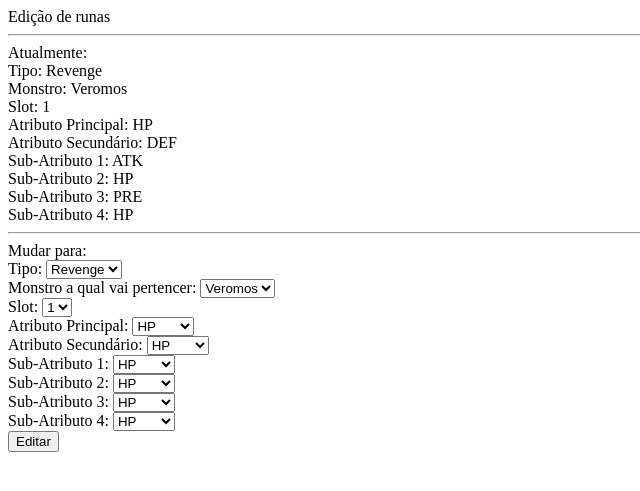
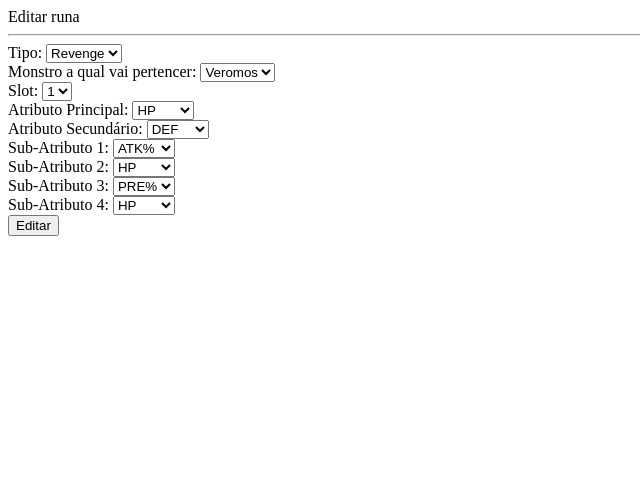
Before and after one commit to rogerelite/swrunes, a PHP site: page /editar_runa.php?idRuna=7&Monstro=Veromos in a window 1280 px wide. Shown: the top 491 px of the page, without its empty margins (0-640 px from the left). Run offline with PHP 8.4, Linux system fonts and the light colour scheme; data comes from the database, SQL or seed files in the repository.

Commit message:
Ajustada edição de runas

```diff
--- a/editar_runa.php
+++ b/editar_runa.php
@@ -1,12 +1,12 @@
 <?php
 	include_once 'includes/header.php';
 	include_once 'includes/menu_top.php';
+    $id = $_GET['idRuna'];
 ?>
 
-Edição de runas<br />
+Editar runa<br />
 <hr>
 <?php
-$id = $_GET['idRuna'];
 $sql = "SELECT r.idRuna AS idRuna,  t.Tipo AS Tipo, m.Nome AS Monstro, r.Slot AS Slot,  atp.Atributo AS AtribPrincipal, atpf.Flat AS Flat, ats.Atributo AS AtribSecundario, atsf.Flat AS Flat, sa1.Atributo AS SubAtrib1, sa1f.Flat AS Flat, sa2.Atributo AS SubAtrib2, sa2f.Flat AS Flat, sa3.Atributo AS SubAtrib3, sa3f.Flat AS Flat, sa4.Atributo AS SubAtrib4, sa4f.Flat AS Flat
 FROM runas AS r
 JOIN tiposruna AS t ON r.Tipo = t.idTipo
@@ -27,33 +27,24 @@ WHERE idRuna = '$id'";
 
 $result = mysqli_query($connect, $sql);
 while($dados = mysqli_fetch_array($result)):
+    $tipo = $dados['Tipo'];
+    $mob = $dados['Monstro'];
+    $slot = $dados['Slot'];
+    $ap = $dados['AtribPrincipal'];
+    $as = $dados['AtribSecundario'];
+    $sa1 = $dados['SubAtrib1'];
+    $sa2 = $dados['SubAtrib2'];
+    $sa3 = $dados['SubAtrib3'];
+    $sa4 = $dados['SubAtrib4'];
+endwhile;
 ?>
-    Atualmente:
-    <input type="hidden" name="idRuna" value="<?php echo $dados['idRuna']; ?>"><br>
-    Tipo: <?php echo $dados['Tipo'];?>
-    <br>
-    Monstro: <?php echo $dados['Monstro'];?>
-    <br>
-    Slot: <?php echo $dados['Slot'];?>
-    <br>
-    Atributo Principal: <?php echo $dados['AtribPrincipal']; ?><?php echo $dados['Flat']; ?><br>
-    Atributo Secundário: <?php echo $dados['AtribSecundario']; ?><?php echo $dados['Flat']; ?><br>
-    Sub-Atributo 1: <?php echo $dados['SubAtrib1']; ?><?php echo $dados['Flat']; ?><br>
-    Sub-Atributo 2: <?php echo $dados['SubAtrib2']; ?><?php echo $dados['Flat']; ?><br>
-    Sub-Atributo 3: <?php echo $dados['SubAtrib3']; ?><?php echo $dados['Flat']; ?><br>
-    Sub-Atributo 4: <?php echo $dados['SubAtrib4']; ?><?php echo $dados['Flat']; ?><br>
-    <hr>
-
-
-    <?php endwhile; ?>
 
 <form action="acoes/edita_runa.php" method="post">
-    Mudar para:<br>
     <input type="hidden" name="idRuna" value="<?php echo $id; ?>">
     Tipo:
     <select name="tipo" id="tipo">
         <?php
-            $sql = "SELECT idTipo, Tipo FROM tiposruna ORDER BY Tipo";
+            $sql = "SELECT idTipo, Tipo FROM tiposruna ORDER BY Tipo != '$tipo'";
             $result = mysqli_query($connect, $sql);
             while($dados = mysqli_fetch_array($result)):
         ?>
@@ -64,7 +55,7 @@ while($dados = mysqli_fetch_array($result)):
     Monstro a qual vai pertencer:
     <select name="monstro" id="monstro">
         <?php
-            $sql = "SELECT idMonstro, Nome FROM monstros";
+            $sql = "SELECT idMonstro, Nome FROM monstros ORDER BY Nome != '$mob'";
             $result = mysqli_query($connect, $sql);
             while($dados = mysqli_fetch_array($result)):
         ?>
@@ -85,7 +76,7 @@ while($dados = mysqli_fetch_array($result)):
     Atributo Principal:
     <select name="atribPrincipal" id="atribPrincipal">
         <?php
-            $sql = "SELECT * FROM atribrunas";
+            $sql = "SELECT * FROM atribrunas ORDER BY Atributo != '$ap'";
             $result = mysqli_query($connect, $sql);
             while($dados = mysqli_fetch_array($result)):
         ?>
@@ -96,7 +87,7 @@ while($dados = mysqli_fetch_array($result)):
     Atributo Secundário:
     <select name="atribSecundario" id="atribSecundario">
         <?php
-            $sql = "SELECT * FROM atribrunas";
+            $sql = "SELECT * FROM atribrunas ORDER BY Atributo != '$as'";
             $result = mysqli_query($connect, $sql);
             while($dados = mysqli_fetch_array($result)):
         ?>
@@ -107,7 +98,7 @@ while($dados = mysqli_fetch_array($result)):
     Sub-Atributo 1:
     <select name="subAtrib1" id="subAtrib1">
         <?php
-            $sql = "SELECT * FROM atribrunas";
+            $sql = "SELECT * FROM atribrunas ORDER BY Atributo != '$sa1'";
             $result = mysqli_query($connect, $sql);
             while($dados = mysqli_fetch_array($result)):
         ?>
@@ -118,7 +109,7 @@ while($dados = mysqli_fetch_array($result)):
     Sub-Atributo 2:
     <select name="subAtrib2" id="subAtrib2">
         <?php
-            $sql = "SELECT * FROM atribrunas";
+            $sql = "SELECT * FROM atribrunas ORDER BY Atributo != '$sa2'";
             $result = mysqli_query($connect, $sql);
             while($dados = mysqli_fetch_array($result)):
         ?>
@@ -129,7 +120,7 @@ while($dados = mysqli_fetch_array($result)):
     Sub-Atributo 3:
     <select name="subAtrib3" id="subAtrib3">
         <?php
-            $sql = "SELECT * FROM atribrunas";
+            $sql = "SELECT * FROM atribrunas ORDER BY Atributo != '$sa3'";
             $result = mysqli_query($connect, $sql);
             while($dados = mysqli_fetch_array($result)):
         ?>
@@ -140,7 +131,7 @@ while($dados = mysqli_fetch_array($result)):
     Sub-Atributo 4:
     <select name="subAtrib4" id="subAtrib4">
         <?php
-            $sql = "SELECT * FROM atribrunas";
+            $sql = "SELECT * FROM atribrunas ORDER BY Atributo != '$sa4'";
             $result = mysqli_query($connect, $sql);
             while($dados = mysqli_fetch_array($result)):
         ?>
--- a/listar_runas.php
+++ b/listar_runas.php
@@ -30,6 +30,7 @@ Listagem de runas<br />
     <hr>
 
     <input type="hidden" name="idRuna" value="<?php echo $dados['idRuna']; ?>"><br>
+    <input type="hidden" name="Tipo" value="<?php echo $dados['Tipo']; ?>"><br>
     Runa: <?php echo $dados['Tipo']; ?><br>
     Monstro: <?php echo $dados['Monstro']; ?><br>
     Atributo Principal: <?php echo $dados['AtribPrincipal']; ?><?php echo $dados['Flat']; ?><br>
@@ -38,7 +39,7 @@ Listagem de runas<br />
     Sub-Atributo 2: <?php echo $dados['SubAtrib2']; ?><?php echo $dados['Flat']; ?><br>
     Sub-Atributo 3: <?php echo $dados['SubAtrib3']; ?><?php echo $dados['Flat']; ?><br>
     Sub-Atributo 4: <?php echo $dados['SubAtrib4']; ?><?php echo $dados['Flat']; ?><br>
-    <a href="editar_runa.php?idRuna=<?php echo $dados['idRuna']; ?>"> value="<?php echo $dados['idRuna']; ?>">Editar</a>
+    <a href="editar_runa.php?idRuna=<?php echo $dados['idRuna']; ?>&Monstro=<?php echo $dados['Monstro']; ?>"> value="<?php echo $dados['idRuna']; ?>">Editar</a>
     <input type="submit" name="excluir" value="Excluir">
     <?php endwhile; ?>
 </form>
```
